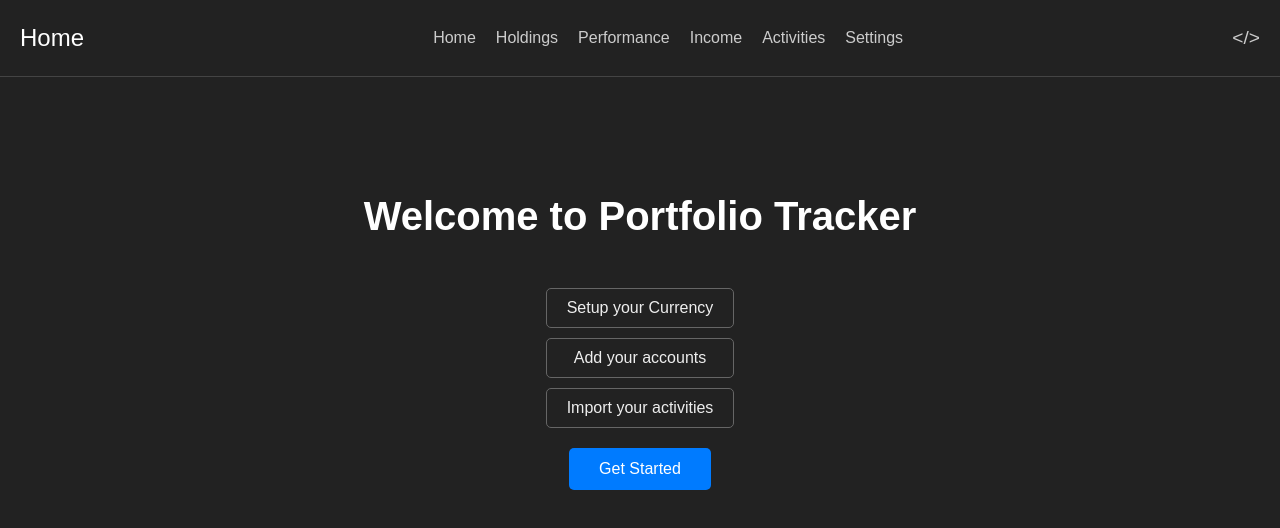
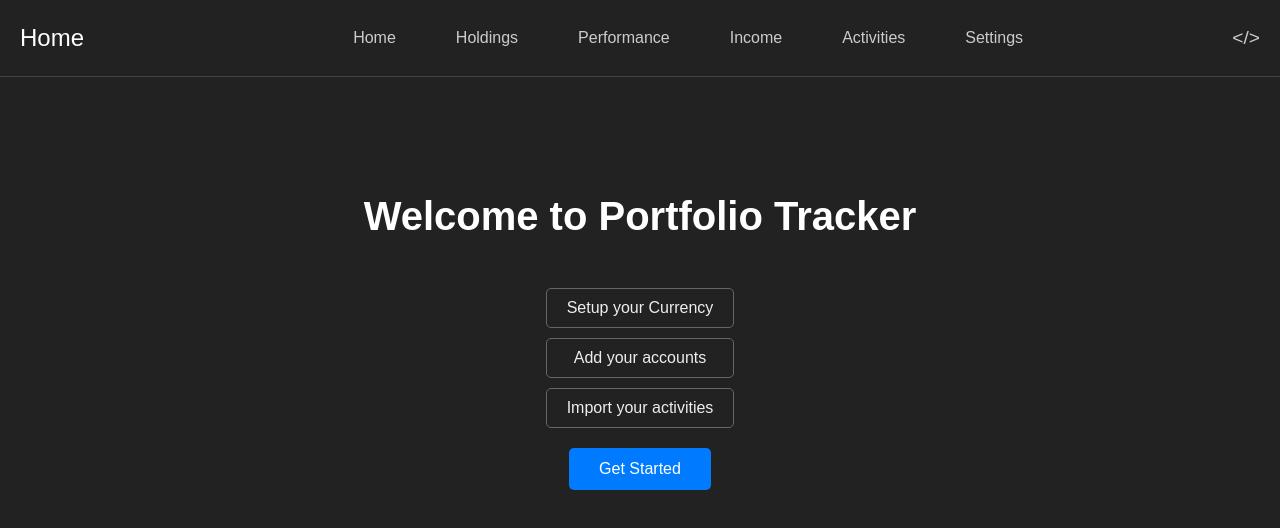
Before and after one commit to AC3-Portfolio-Tracker/PortfolioTracker, a React (Vite) app: page / in a window 1280 px wide. Shown: the top 528 px of the page. Built offline with nearby package versions, Linux system fonts and the light colour scheme.

Commit message:
Increased Nav option spacing

```diff
--- a/src/components/Header.css
+++ b/src/components/Header.css
@@ -22,7 +22,7 @@
 }
 
 .nav li {
-  margin-left: 20px;
+  margin-left: 60px;
 }
 
 .nav a {
```
